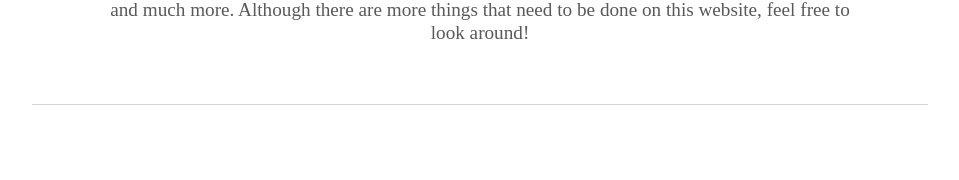
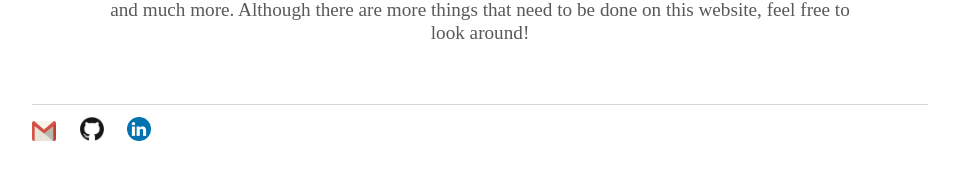
Before and after one commit to sarahoss/sarahoss.github.io, a Jekyll site: the page built from index.html, in a window 1280 px wide. Shown: the part 433-613 px from the top of the page, without its empty margins (160-1119 px from the left). Built offline with Jekyll 4.4.1, drawn with Linux system fonts in a browser that asks for light colours.

Commit message:
Update default.html

```diff
--- a/_layouts/default.html
+++ b/_layouts/default.html
@@ -23,12 +23,12 @@
 
 			<footer>
 	    		<ul>
-	        		<li><a a target="_blank" href=""mailto:sara.hosseini01@gmail.com">
-				<src="src/gmaillogo.png" height="20" width="24"/></a></a></li>
-	        		<li><a a target="_blank" href="https://github.com/sarahoss">
-				<src="src/githublogo.png" height="24" width="24"/></a></li>
-				<li><a a target="_blank" href="https://www.linkedin.com/in/sara-hosseini/">
-				<src="src/linkedinlogo.png" height="24" width="24"/></a></li>
+	        		<li><a href=""mailto:sara.hosseini01@gmail.com">
+				<img  class="img-responsive" src="/src/gmaillogo.png" height="20" width="24"/></a></li>
+	        		<li><a href="https://github.com/sarahoss">
+				<img  class="img-responsive" src="/src/githublogo.png" height="24" width="24"/></a></li>
+				<li><a href="https://www.linkedin.com/in/sara-hosseini/">
+				<img  class="img-responsive" src="/src/linkedinlogo.png" height="24" width="24"/></a></li>
 			</ul>
 			</footer>
 		</body>
```
